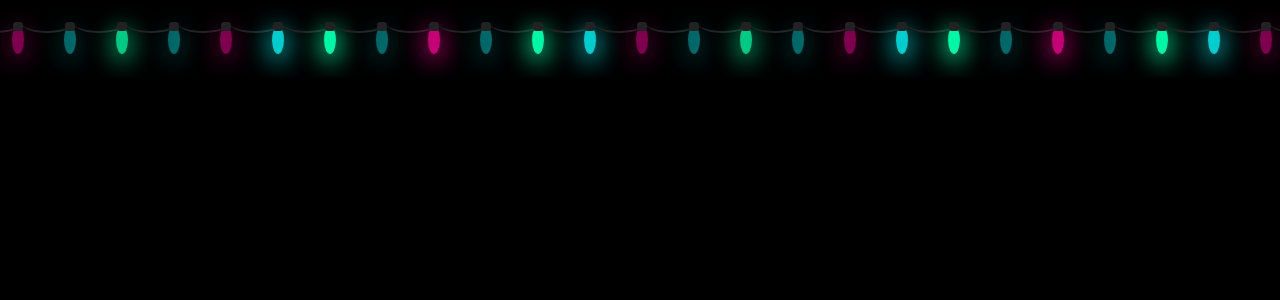
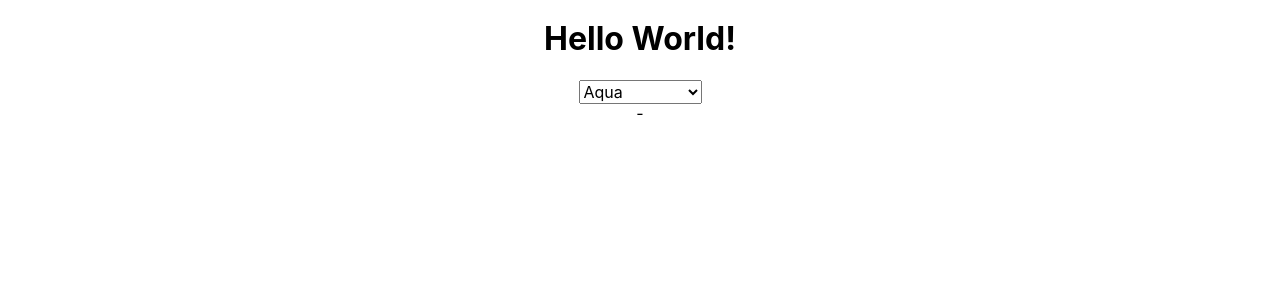
Before and after one commit to Mohan-Palat/project4-frontend, a React (Create React App) app: page / in a window 1280 px wide. Shown: the top 300 px of the page. Built offline with nearby package versions, Linux system fonts and the light colour scheme.

Commit message:
Added proxy to enable frontend and backend to talk

```diff
--- a/package.json
+++ b/package.json
@@ -6,6 +6,7 @@
     "@testing-library/jest-dom": "^5.11.6",
     "@testing-library/react": "^11.2.2",
     "@testing-library/user-event": "^12.5.0",
+    "axios": "^0.21.0",
     "node-sass": "^4.14.1",
     "react": "^17.0.1",
     "react-dom": "^17.0.1",
@@ -35,5 +36,6 @@
       "last 1 firefox version",
       "last 1 safari version"
     ]
-  }
+  },
+  "proxy": "http://localhost:8000"
 }
--- a/public/index.html
+++ b/public/index.html
@@ -3,6 +3,7 @@
   <head>
     <meta charset="utf-8" />
     <link rel="icon" href="%PUBLIC_URL%/favicon.ico" />
+    <link rel="stylesheet" href="https://unpkg.com/purecss@2.0.3/build/pure-min.css" integrity="sha384-4ZPLezkTZTsojWFhpdFembdzFudphhoOzIunR1wH6g1WQDzCAiPvDyitaK67mp0+" crossorigin="anonymous">
     <meta name="viewport" content="width=device-width, initial-scale=1" />
     <meta name="theme-color" content="#000000" />
     <meta
--- /dev/null
+++ b/src/App.css
@@ -0,0 +1,9 @@
+body {
+  text-align: center;
+  background: white;
+}
+
+
+h1 {
+  color:"white"
+}
--- a/src/App.js
+++ b/src/App.js
@@ -1,17 +1,66 @@
-import './App.scss';
-import Header from './Header';
+import "./App.css";
+import React, { Component } from "react";
+import { getSongList } from "./apis/Api";
 
+class App extends Component {
+	componentDidMount() {
+		getSongList()
+			.then((response) => {
+		console.log(response.data)
+		// 	this.setState({
+		// artist: response.data.artist,
+        //   title: response.data.title,
+		// });
 
-function App() {
-  return (
-    <div className="App">
+			})
+			.catch((error) => {
+				console.log("API Error: ", error);
+			});
+	}
+	constructor(props) {
+		super(props);
+		this.color = "";
+		this.state = {
+			color: props.color,
+			artist: [],
+			title: [],
+		};
+	}
 
+	changeBackgroundColor = (event) => {
+		console.log("Change BG Color", event.target.value);
+		return this.setState({
+			color: `"${event.target.value}"`,
+		});
+  };
 
-        <Header />
+  displaySongs = () =>{
 
-      <h1>Hello World!</h1>
-    </div>
-  );
+  }
+
+	render() {
+		return (
+			<>
+				<h1>Hello World!</h1>
+				<select
+					id={this.state.color}
+					name={this.state.color}
+					onChange={this.changeBackgroundColor}
+				>
+					<option value="rgb(0,255,255)">Aqua</option>
+					<option value="rgb(193,154,107)">Camel Brown</option>
+					<option value="rgb(255,105,180)">Hot Pink</option>
+					<option value="rgb(122,255,151">Light Green</option>
+					<option value="rgb(65,105,225">Royal Blue</option>
+					<option value="rgb(255,255,255)">White</option>
+				</select>
+				<div className="songinfo">
+					{getSongList}
+					{this.state.artist} - {this.state.title}
+				</div>
+			</>
+		);
+	}
 }
 
 export default App;
--- a/src/App.scss
+++ /dev/null
@@ -1,163 +0,0 @@
-.App {
-  text-align: center;
-}
-
-.App-logo {
-  height: 40vmin;
-  pointer-events: none;
-}
-
-@media (prefers-reduced-motion: no-preference) {
-  .App-logo {
-    animation: App-logo-spin infinite 20s linear;
-  }
-}
-
-.App-header {
-  background-color: #282c34;
-  min-height: 100vh;
-  display: flex;
-  flex-direction: column;
-  align-items: center;
-  justify-content: center;
-  font-size: calc(10px + 2vmin);
-  color: white;
-}
-
-.App-link {
-  color: #61dafb;
-}
-
-@keyframes App-logo-spin {
-  from {
-    transform: rotate(0deg);
-  }
-  to {
-    transform: rotate(360deg);
-  }
-}
-
-$globe-width: 12px;
-$globe-height: 28px;
-$globe-spacing: 40px;
-$globe-spread: 3px;
-$light-off-opacity: 0.4;
-
-body {
-  background: #000;
-}
-.lightrope {
-  text-align: center;
-  white-space: nowrap;
-  overflow: hidden;
-  position: absolute;
-  z-index: 1;
-  margin: -15px 0 0 0;
-  padding: 0;
-  pointer-events: none;
-  width: 100%;
-  li {
-    position: relative;
-    animation-fill-mode: both;
-    animation-iteration-count: infinite;
-    list-style: none;
-    margin: 0;
-    padding: 0;
-    display: block;
-    width: $globe-width;
-    height: $globe-height;
-    border-radius: 50%;
-    margin: $globe-spacing/2;
-    display: inline-block;
-    background: rgba(0, 247, 165, 1);
-    box-shadow: 0px $globe-height/6 $globe-width * 2 $globe-spread
-      rgba(0, 247, 165, 1);
-    animation-name: flash-1;
-    animation-duration: 2s;
-    &:nth-child(2n + 1) {
-      background: rgba(0, 255, 255, 1);
-      box-shadow: 0px $globe-height/6 $globe-width * 2 $globe-spread
-        rgba(0, 255, 255, 0.5);
-      animation-name: flash-2;
-      animation-duration: 0.4s;
-    }
-    &:nth-child(4n + 2) {
-      background: rgba(247, 0, 148, 1);
-      box-shadow: 0px $globe-height/6 $globe-width * 2 $globe-spread
-        rgba(247, 0, 148, 1);
-      animation-name: flash-3;
-      animation-duration: 1.1s;
-    }
-    &:nth-child(odd) {
-      animation-duration: 1.8s;
-    }
-    &:nth-child(3n + 1) {
-      animation-duration: 1.4s;
-    }
-    &:before {
-      content: "";
-      position: absolute;
-      background: #222;
-      width: ($globe-width - 2);
-      height: $globe-height/3;
-      border-radius: 3px;
-      top: (0 - ($globe-height/6));
-      left: 1px;
-    }
-    &:after {
-      content: "";
-      top: (0 - $globe-height/2);
-      left: $globe-width - 3;
-      position: absolute;
-      width: $globe-spacing + 12;
-      height: ($globe-height/3 * 2);
-      border-bottom: solid #222 2px;
-      border-radius: 50%;
-    }
-    &:last-child:after {
-      content: none;
-    }
-    &:first-child {
-      margin-left: -$globe-spacing;
-    }
-  }
-}
-@keyframes flash-1 {
-  0%,
-  100% {
-    background: rgba(0, 247, 165, 1);
-    box-shadow: 0px $globe-height/6 $globe-width * 2 $globe-spread
-      rgba(0, 247, 165, 1);
-  }
-  50% {
-    background: rgba(0, 247, 165, $light-off-opacity);
-    box-shadow: 0px $globe-height/6 $globe-width * 2 $globe-spread
-      rgba(0, 247, 165, 0.2);
-  }
-}
-@keyframes flash-2 {
-  0%,
-  100% {
-    background: rgba(0, 255, 255, 1);
-    box-shadow: 0px $globe-height/6 $globe-width * 2 $globe-spread
-      rgba(0, 255, 255, 1);
-  }
-  50% {
-    background: rgba(0, 255, 255, $light-off-opacity);
-    box-shadow: 0px $globe-height/6 $globe-width * 2 $globe-spread
-      rgba(0, 255, 255, 0.2);
-  }
-}
-@keyframes flash-3 {
-  0%,
-  100% {
-    background: rgba(247, 0, 148, 1);
-    box-shadow: 0px $globe-height/6 $globe-width * 2 $globe-spread
-      rgba(247, 0, 148, 1);
-  }
-  50% {
-    background: rgba(247, 0, 148, $light-off-opacity);
-    box-shadow: 0px $globe-height/6 $globe-width * 2 $globe-spread
-      rgba(247, 0, 148, 0.2);
-  }
-}
--- a/src/Header.js
+++ b/src/Header.js
@@ -1,4 +1,4 @@
-import './App.scss';
+import './Lights.scss';
 
 const Header = () =>{
     return (
--- /dev/null
+++ b/src/Lights.scss
@@ -0,0 +1,148 @@
+.App-header {
+    background-color: #282c34;
+    min-height: 100vh;
+    display: flex;
+    flex-direction: column;
+    align-items: center;
+    justify-content: center;
+    font-size: calc(10px + 2vmin);
+    color: white;
+  }
+
+  .App-link {
+    color: #61dafb;
+  }
+
+  @keyframes App-logo-spin {
+    from {
+      transform: rotate(0deg);
+    }
+    to {
+      transform: rotate(360deg);
+    }
+  }
+
+  $globe-width: 12px;
+  $globe-height: 28px;
+  $globe-spacing: 40px;
+  $globe-spread: 3px;
+  $light-off-opacity: 0.4;
+
+  body {
+    background: #000;
+  }
+  .lightrope {
+    text-align: center;
+    white-space: nowrap;
+    overflow: hidden;
+    position: absolute;
+    z-index: 1;
+    margin: -15px 0 0 0;
+    padding: 0;
+    pointer-events: none;
+    width: 100%;
+    li {
+      position: relative;
+      animation-fill-mode: both;
+      animation-iteration-count: infinite;
+      list-style: none;
+      margin: 0;
+      padding: 0;
+      display: block;
+      width: $globe-width;
+      height: $globe-height;
+      border-radius: 50%;
+      margin: $globe-spacing/2;
+      display: inline-block;
+      background: rgba(0, 247, 165, 1);
+      box-shadow: 0px $globe-height/6 $globe-width * 2 $globe-spread
+        rgba(0, 247, 165, 1);
+      animation-name: flash-1;
+      animation-duration: 2s;
+      &:nth-child(2n + 1) {
+        background: rgba(0, 255, 255, 1);
+        box-shadow: 0px $globe-height/6 $globe-width * 2 $globe-spread
+          rgba(0, 255, 255, 0.5);
+        animation-name: flash-2;
+        animation-duration: 0.4s;
+      }
+      &:nth-child(4n + 2) {
+        background: rgba(247, 0, 148, 1);
+        box-shadow: 0px $globe-height/6 $globe-width * 2 $globe-spread
+          rgba(247, 0, 148, 1);
+        animation-name: flash-3;
+        animation-duration: 1.1s;
+      }
+      &:nth-child(odd) {
+        animation-duration: 1.8s;
+      }
+      &:nth-child(3n + 1) {
+        animation-duration: 1.4s;
+      }
+      &:before {
+        content: "";
+        position: absolute;
+        background: #222;
+        width: ($globe-width - 2);
+        height: $globe-height/3;
+        border-radius: 3px;
+        top: (0 - ($globe-height/6));
+        left: 1px;
+      }
+      &:after {
+        content: "";
+        top: (0 - $globe-height/2);
+        left: $globe-width - 3;
+        position: absolute;
+        width: $globe-spacing + 12;
+        height: ($globe-height/3 * 2);
+        border-bottom: solid #222 2px;
+        border-radius: 50%;
+      }
+      &:last-child:after {
+        content: none;
+      }
+      &:first-child {
+        margin-left: -$globe-spacing;
+      }
+    }
+  }
+  @keyframes flash-1 {
+    0%,
+    100% {
+      background: rgba(0, 247, 165, 1);
+      box-shadow: 0px $globe-height/6 $globe-width * 2 $globe-spread
+        rgba(0, 247, 165, 1);
+    }
+    50% {
+      background: rgba(0, 247, 165, $light-off-opacity);
+      box-shadow: 0px $globe-height/6 $globe-width * 2 $globe-spread
+        rgba(0, 247, 165, 0.2);
+    }
+  }
+  @keyframes flash-2 {
+    0%,
+    100% {
+      background: rgba(0, 255, 255, 1);
+      box-shadow: 0px $globe-height/6 $globe-width * 2 $globe-spread
+        rgba(0, 255, 255, 1);
+    }
+    50% {
+      background: rgba(0, 255, 255, $light-off-opacity);
+      box-shadow: 0px $globe-height/6 $globe-width * 2 $globe-spread
+        rgba(0, 255, 255, 0.2);
+    }
+  }
+  @keyframes flash-3 {
+    0%,
+    100% {
+      background: rgba(247, 0, 148, 1);
+      box-shadow: 0px $globe-height/6 $globe-width * 2 $globe-spread
+        rgba(247, 0, 148, 1);
+    }
+    50% {
+      background: rgba(247, 0, 148, $light-off-opacity);
+      box-shadow: 0px $globe-height/6 $globe-width * 2 $globe-spread
+        rgba(247, 0, 148, 0.2);
+    }
+  }
--- /dev/null
+++ b/src/apis/Api.js
@@ -0,0 +1,11 @@
+import axios from "axios";
+
+const getSongList = () =>{
+return axios.get("/")
+// const songListURI = "https://nowplaying.bbgi.com/WMGQFM/list?limit=1000";
+// axios
+//     .get(songListURI)
+
+//     return axios.get(songListURI);
+}
+export {getSongList};
--- a/src/index.js
+++ b/src/index.js
@@ -3,12 +3,15 @@ import ReactDOM from 'react-dom';
 import './index.css';
 import App from './App';
 import reportWebVitals from './reportWebVitals';
+//import Header from './Header';
 
 ReactDOM.render(
   <React.StrictMode>
+    {/* <Header /> */}
     <App />
   </React.StrictMode>,
   document.getElementById('root')
+
 );
 
 // If you want to start measuring performance in your app, pass a function
```
Also changed, not shown: 1 other file (tests, documents, lock files or other folders).
